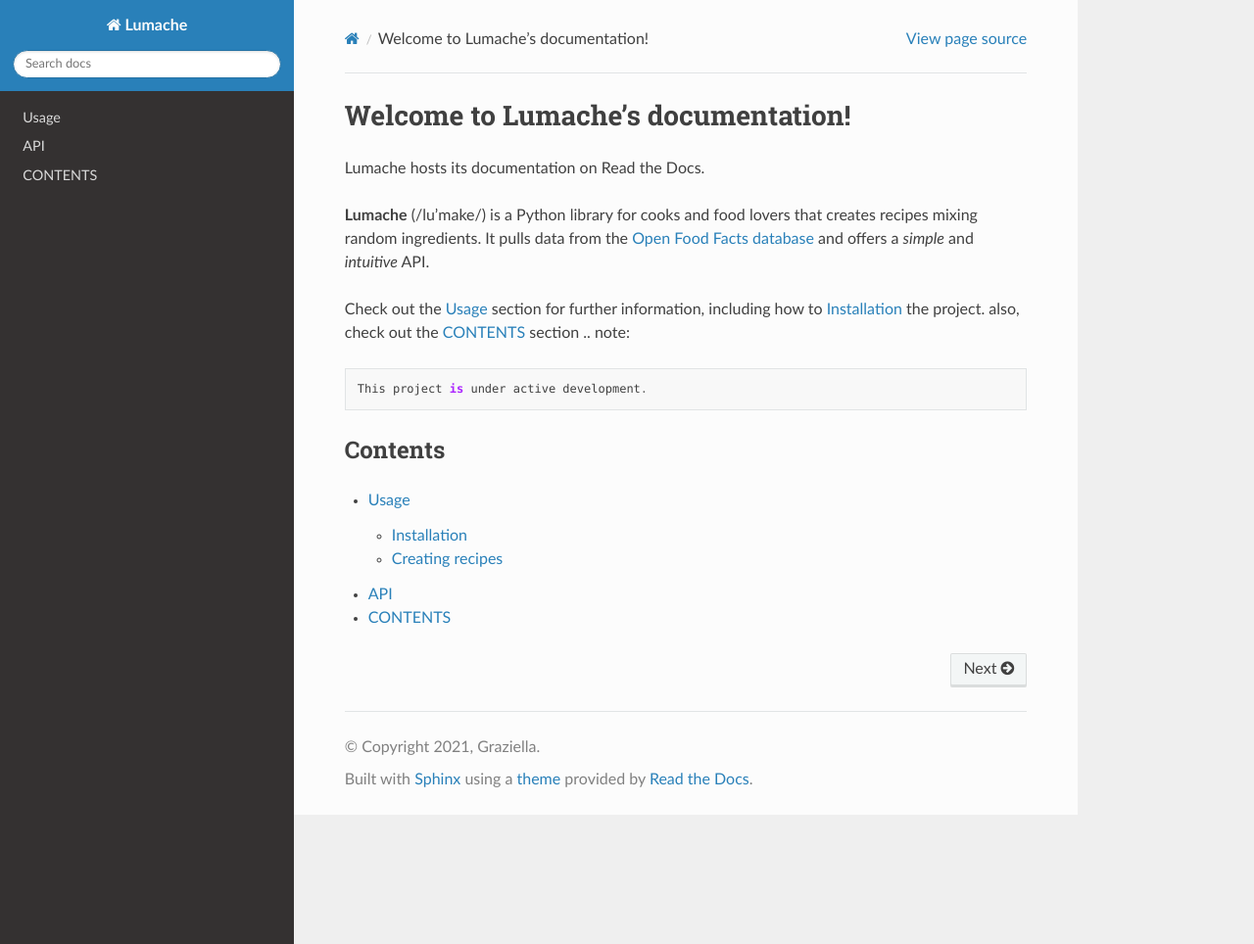
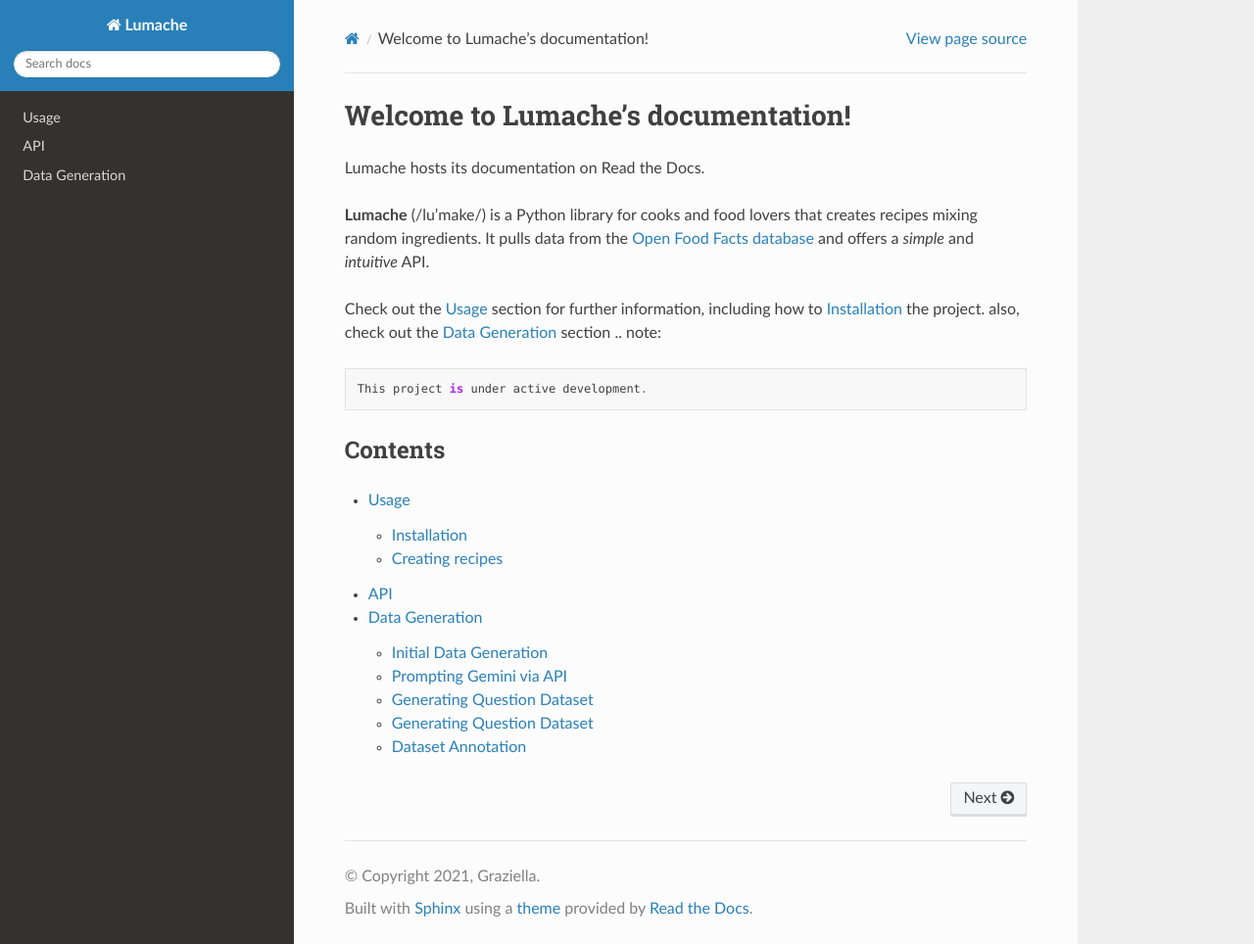
Before and after one commit to serauff/rtd-tutorial, a Sphinx documentation site: the page built from docs/source/index.rst, in a window 1280 px wide and 964 px high. Shown: the whole window at 98% size. Built offline with Sphinx 7.4.7 and the Read the Docs theme 3.1.0, drawn with Linux system fonts in a browser that asks for light colours.

Commit message:
Update other_cat.rst

```diff
--- a/docs/source/other_cat.rst
+++ b/docs/source/other_cat.rst
@@ -1,5 +1,20 @@
-CONTENTS
+Data Generation
 ====
+.. _Initial Data Generation:
+Initial Data Generation
+------------
+.. _Prompting Gemini via API:
+Prompting Gemini via API
+------------
+.. _Generating Question Datset:
+Generating Question Dataset
+------------
+.. _Generating QA Dataset
+Generating Question Dataset
+------------
+.. _Dataset Annotation
+Dataset Annotation
+------------
 .. _other_cat:
 This is a new row in the general cats
 
```
